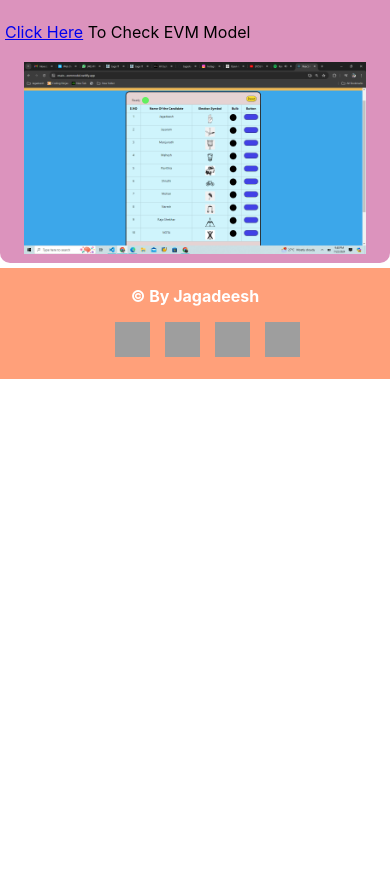
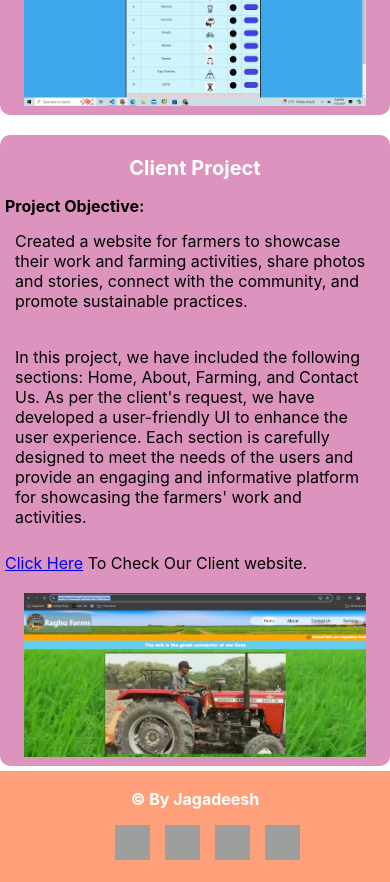
Before and after one commit to BarikiJagadeesh/JagaIt, a React (Create React App) app: page / in a window 390 px wide. Shown: the part 5560-6442 px from the top of the page. Before the commit the page ends 5939 px from the top, so only its background shows below. Built offline with nearby package versions, Linux system fonts and the light colour scheme; grey boxes are pictures that could not be loaded; a web font is replaced by a local one.

Commit message:
Adding Poject to the site

```diff
--- a/src/Components/About/About.js
+++ b/src/Components/About/About.js
@@ -2,7 +2,7 @@ import React from 'react';
 import styles from './About.module.css';
 import Mohan from '../../Assets/Mohan.png';
 import Jaga from '../../Assets/Jagadeesh.png';
-import Hareesh from '../../Assets/HareeshPic.png'
+import Hareesh from '../../Assets/HareeshPic.png';
 
 
 const About = () => {
--- a/src/Components/Home/Home.module.css
+++ b/src/Components/Home/Home.module.css
@@ -127,15 +127,17 @@ h3{
 
    .HomeDataContainer{
       flex-wrap: wrap;
-      height:100vh ;
+      height:80vh ;
    }
    .HomeTextData{
       width: 100%;
    }
    .HomeImageContainer{
       width: 100%;
+      height: 50%;
    }
    .HomeImageContainer img{
       width: 80%;
+      height: 100%;
    }
  }
--- a/src/Components/OurWorks/Works.js
+++ b/src/Components/OurWorks/Works.js
@@ -1,6 +1,7 @@
 import React from 'react';
 import styles from './Works.module.css';
-import Evm from '../../Assets/EVM.png'
+import Evm from '../../Assets/EVM.png';
+import Raghu from '../../Assets/RaghuFarm.png';
 
 const Works = () => {
   return (
@@ -8,6 +9,8 @@ const Works = () => {
       <div className={styles.WorksHeading}>
         <p>Our Works</p>
       </div>
+      <div className={styles.Container}>
+
         <div className={styles.WorksDataContainer}>
           <div className={styles.WorksShowcaseSection}>
             <p className={styles.WorkHeading}><a href='https://main--evmmodel.netlify.app/' target='_blank' rel="noreferrer" >Volunteer work</a></p>
@@ -27,6 +30,26 @@ const Works = () => {
             </div>
           </div>
         </div>
+        <div className={styles.WorksDataContainer}>
+          <div className={styles.WorksShowcaseSection}>
+            <p className={styles.WorkHeading}><a href='https://barikijagadeesh.github.io/RaghuFarms/' target='_blank' rel="noreferrer" >Client Project</a></p>
+            <strong>Project Objective:</strong>
+            <div className={styles.WorkData}>
+              <div>
+                <p>Created a website for farmers to showcase their work and farming activities, share photos and stories, connect with the community, and promote sustainable practices.</p>
+
+                <p>In this project, we have included the following sections: Home, About, Farming, and Contact Us. As per the client's request, we have developed a user-friendly UI to enhance the user experience. Each section is carefully designed to meet the needs of the users and provide an engaging and informative platform for showcasing the farmers' work and activities.</p>
+
+                <a href='https://barikijagadeesh.github.io/RaghuFarms/' target='_blank' rel="noreferrer">Click Here</a> To Check Our Client website.
+              </div>
+
+              <div className={styles.WorkImg}>
+                  <a href='https://barikijagadeesh.github.io/RaghuFarms/' target='_blank' rel="noreferrer"><img src={Raghu} alt='Evm Model' /></a>
+              </div>
+            </div>
+          </div>
+       </div>
+      </div>
     </div>
   )
 }
--- a/src/Components/OurWorks/Works.module.css
+++ b/src/Components/OurWorks/Works.module.css
@@ -17,6 +17,7 @@
     padding: 5px;
     width: 45%;
     border-radius: 10px;
+
 }
 
 .WorkHeading{
@@ -50,14 +51,26 @@
     width: 90%;
 }
 .WorkImg img{
-
-
     width: 100%;
 }
 
+.Container{
+    display: flex;
+    justify-content: space-around;
+}
 
-@media (min-width:250px) and (max-width:550px) {
+
+@media (min-width:250px) and (max-width:760px) {
    .WorksDataContainer{
         width: 100%;
    }
+   .Container{
+    flex-wrap: wrap;
+    justify-content: center;
+
+   }
+
+   .WorksDataContainer{
+    margin-top: 20px;
+   }
 }
```
Also changed, not shown: src/Assets/RaghuFarm.png (added). Lines whose indentation alone changed are shown as unchanged.
